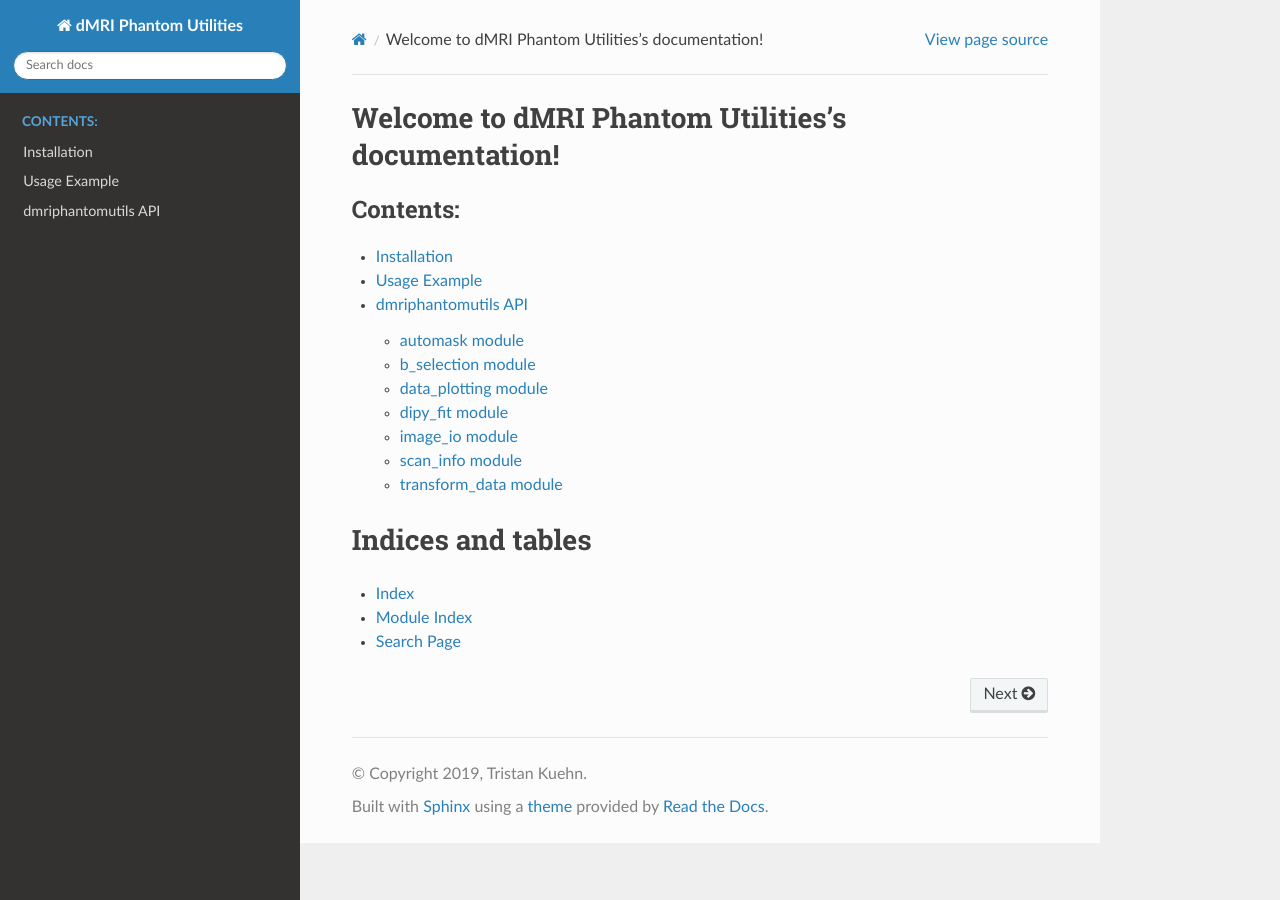
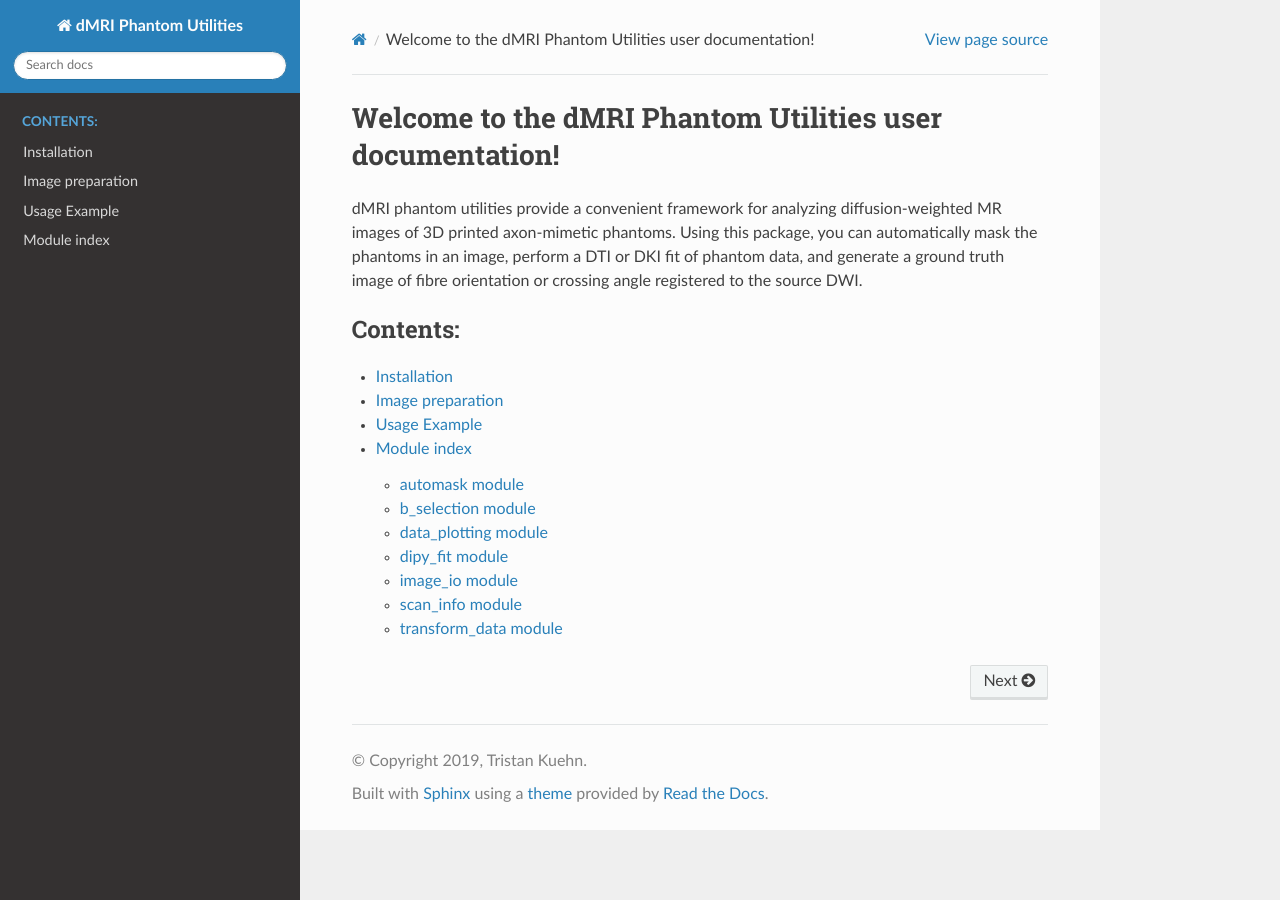
Before and after one commit to tkkuehn/3am-phantom-utilities, a Sphinx documentation site: the page built from docs/index.rst, in a window 1280 px wide. Built offline with Sphinx 7.4.7 and the Read the Docs theme 2.0.0, drawn with Linux system fonts in a browser that asks for light colours.

Commit message:
Flesh out documentation

```diff
--- a/docs/api/modules.rst
+++ b/docs/api/modules.rst
@@ -1,5 +1,5 @@
-dmriphantomutils API
-====================
+Module index
+============
 
 .. toctree::
    :maxdepth: 4
--- a/docs/index.rst
+++ b/docs/index.rst
@@ -3,20 +3,16 @@
    You can adapt this file completely to your liking, but it should at least
    contain the root `toctree` directive.
 
-Welcome to dMRI Phantom Utilities's documentation!
-==================================================
+Welcome to the dMRI Phantom Utilities user documentation!
+=========================================================
+
+dMRI phantom utilities provide a convenient framework for analyzing diffusion-weighted MR images of 3D printed axon-mimetic phantoms. Using this package, you can automatically mask the phantoms in an image, perform a DTI or DKI fit of phantom data, and generate a ground truth image of fibre orientation or crossing angle registered to the source DWI.
 
 .. toctree::
    :maxdepth: 2
    :caption: Contents:
 
    usage/installation
+   usage/image_prep
    usage/example
    api/modules
-
-Indices and tables
-==================
-
-* :ref:`genindex`
-* :ref:`modindex`
-* :ref:`search`
--- /dev/null
+++ b/docs/usage/image_prep.rst
@@ -0,0 +1,6 @@
+Image preparation
+=================
+
+Having prepared a sample with a set of 3D printed phantoms for analysis, there are a few things to consider when designing a scan of those phantoms.
+
+This package has been designed for images with anisotropic voxels, where each z-slice covers the thickness of an entire phantom. This setup using thick voxels provides a good SNR and ensures each voxel samples multiple layers of material in the phantom. The practical effect is that functions in this package that conceptually work with a single phantom expect the DWI data from that phantom to be confined to a single z-slice. It is possible to work around this expectation, dMRI Phantom Utilities will be easiest to use if the source DWIs contain one phantom per z-slice.
```
